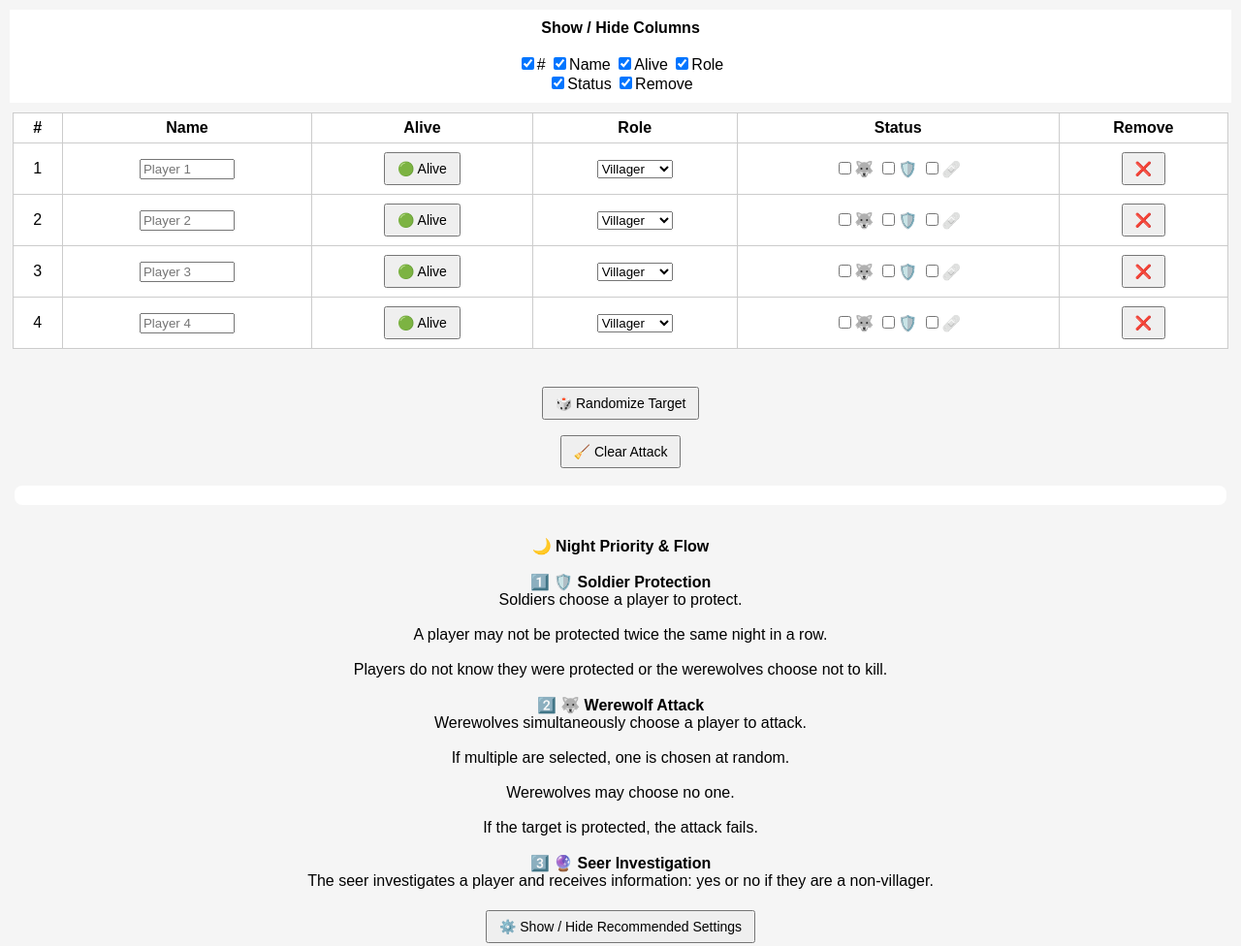
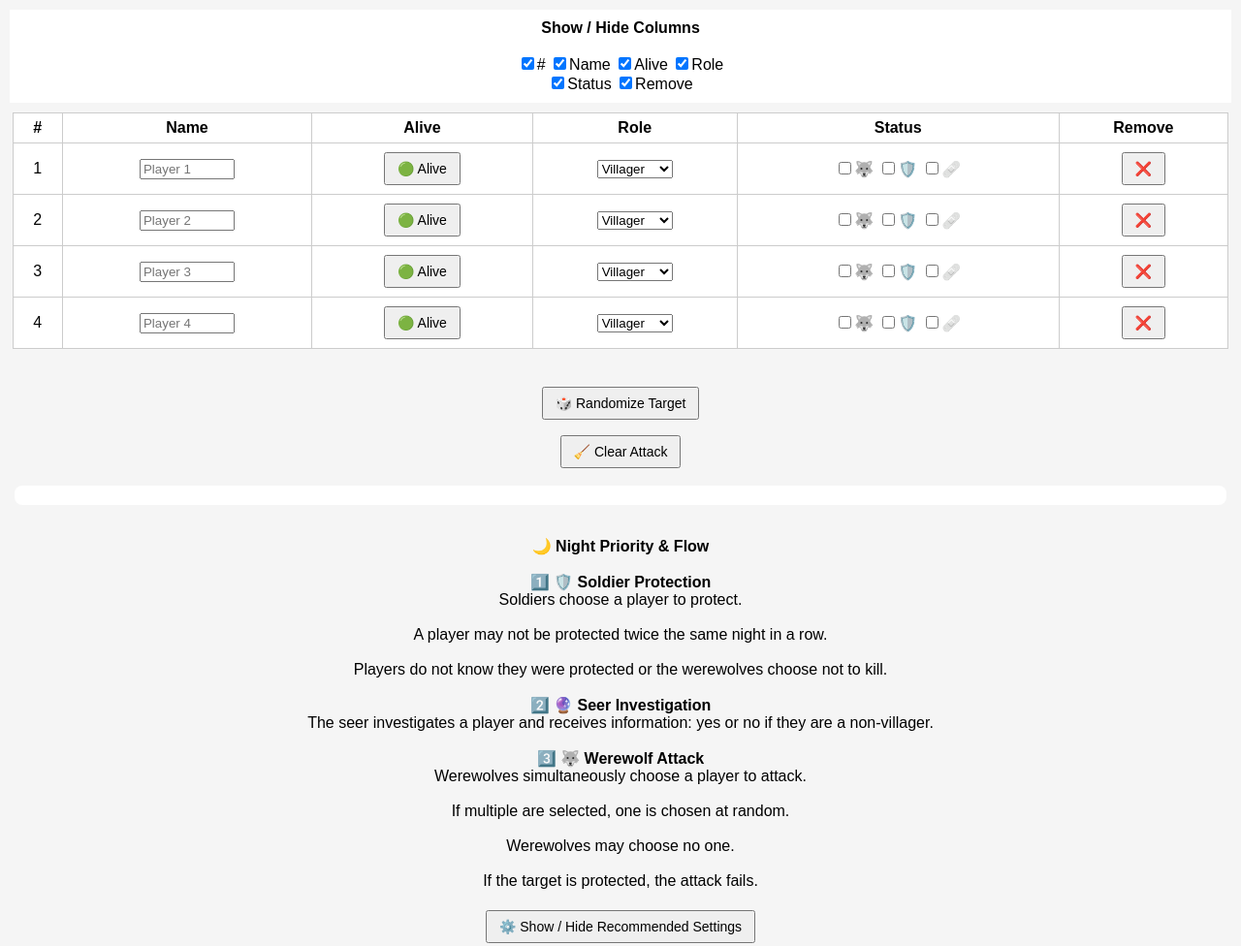
Before and after one commit to CodeHarbor1/Werewolf, a plain HTML site: page index.html in a window 1280 px wide. Shown: the part 98-1074 px from the top of the page at 97% size. Drawn offline with Linux system fonts and the light colour scheme.

Commit message:
Update index.html

```diff
--- a/index.html
+++ b/index.html
@@ -130,14 +130,16 @@ Soldiers choose a player to protect.<br><br>
 A player may not be protected twice the same night in a row.<br><br>
 Players do not know they were protected or the werewolves choose not to kill.<br><br>
 
-2️⃣ 🐺 <b>Werewolf Attack</b><br>
+2️⃣ 🔮 <b>Seer Investigation</b><br>
+The seer investigates a player and receives information: yes or no if they are a non-villager.<br><br>
+
+
+3️⃣ 🐺 <b>Werewolf Attack</b><br>
 Werewolves simultaneously choose a player to attack.<br><br>
 If multiple are selected, one is chosen at random.<br><br>
 Werewolves may choose no one.<br><br>
 If the target is protected, the attack fails.<br><br>
 
-3️⃣ 🔮 <b>Seer Investigation</b><br>
-The seer investigates a player and receives information: yes or no if they are a non-villager.<br><br>
 
 </div>
 
```
